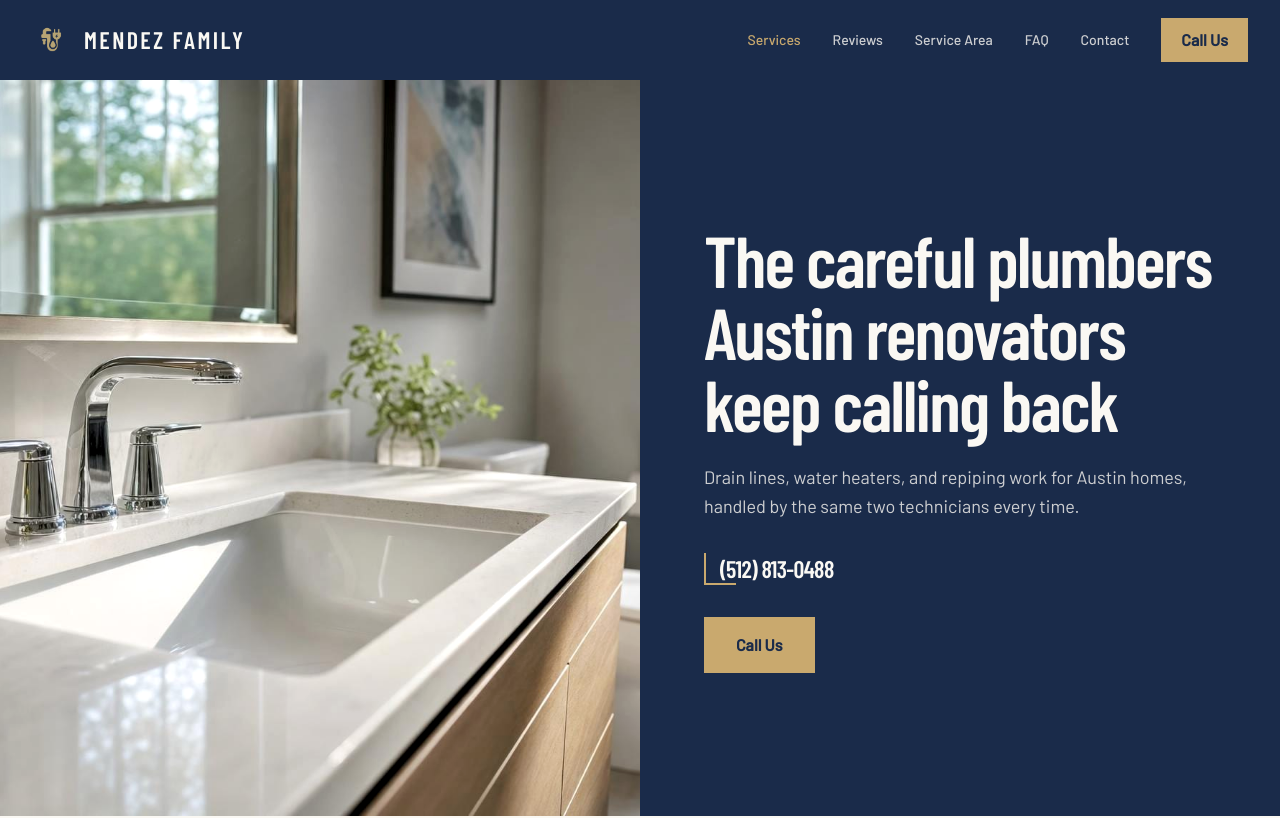
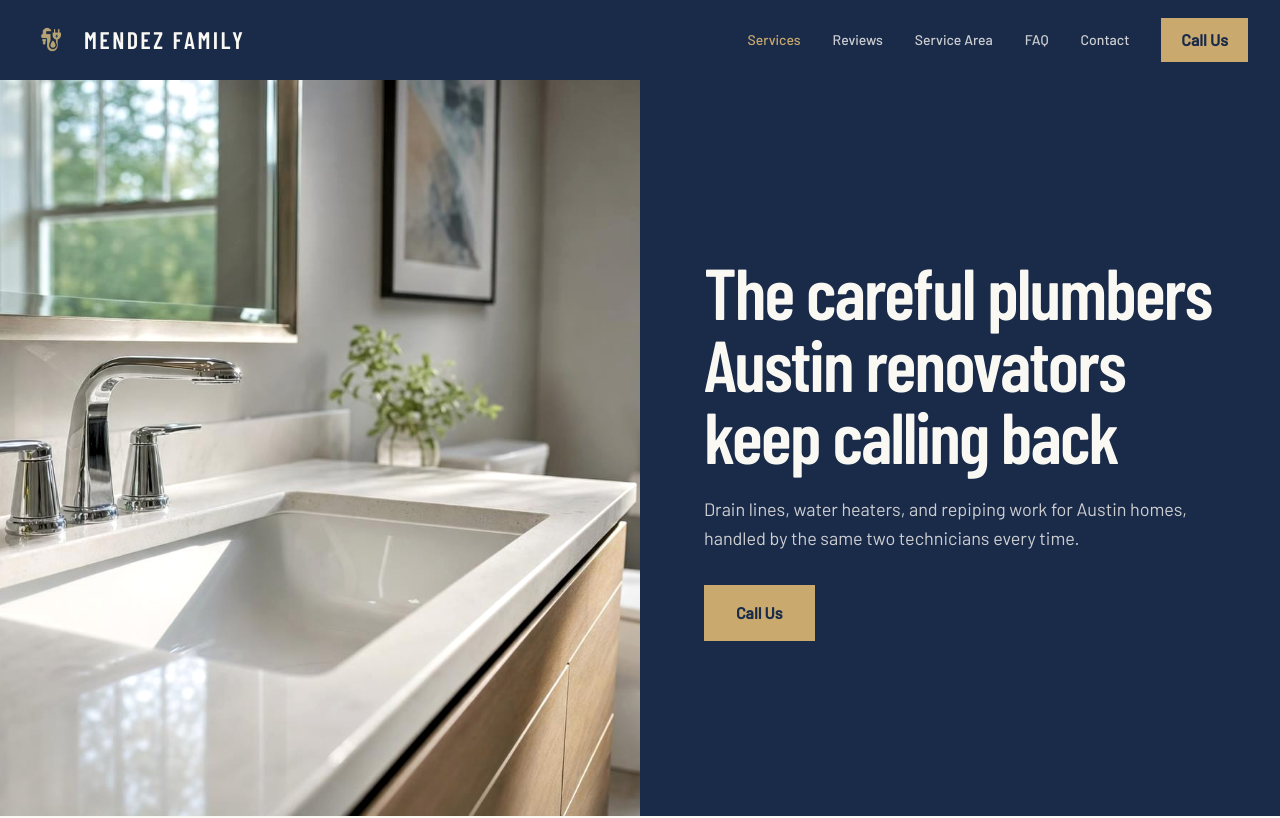
Before and after one commit to thesitesmith/BENCH3-0048---Mendez-Family-Plumbing-Electrical, a Next.js app: page / in a window 1280 px wide. Shown: the top 818 px of the page. Built offline with nearby package versions, Linux system fonts and the light colour scheme.

Commit message:
Fix components/Hero.tsx

```diff
--- a/components/Hero.tsx
+++ b/components/Hero.tsx
@@ -23,14 +23,6 @@ export default function Hero() {
             Drain lines, water heaters, and repiping work for Austin homes, handled by the same two technicians every time.
           </p>
 
-          <div className="mt-8 relative inline-block pl-4">
-            <span className="absolute left-0 top-0 bottom-0 w-[2px] bg-brand-accent"></span>
-            <span className="absolute left-0 bottom-0 h-[2px] w-8 bg-brand-accent"></span>
-            <a href="tel:+15128130488" className="block text-2xl font-heading text-brand-background tracking-tight">
-              (512) 813-0488
-            </a>
-          </div>
-
           <div className="mt-8">
             <a
               href="tel:+15128130488"
```
